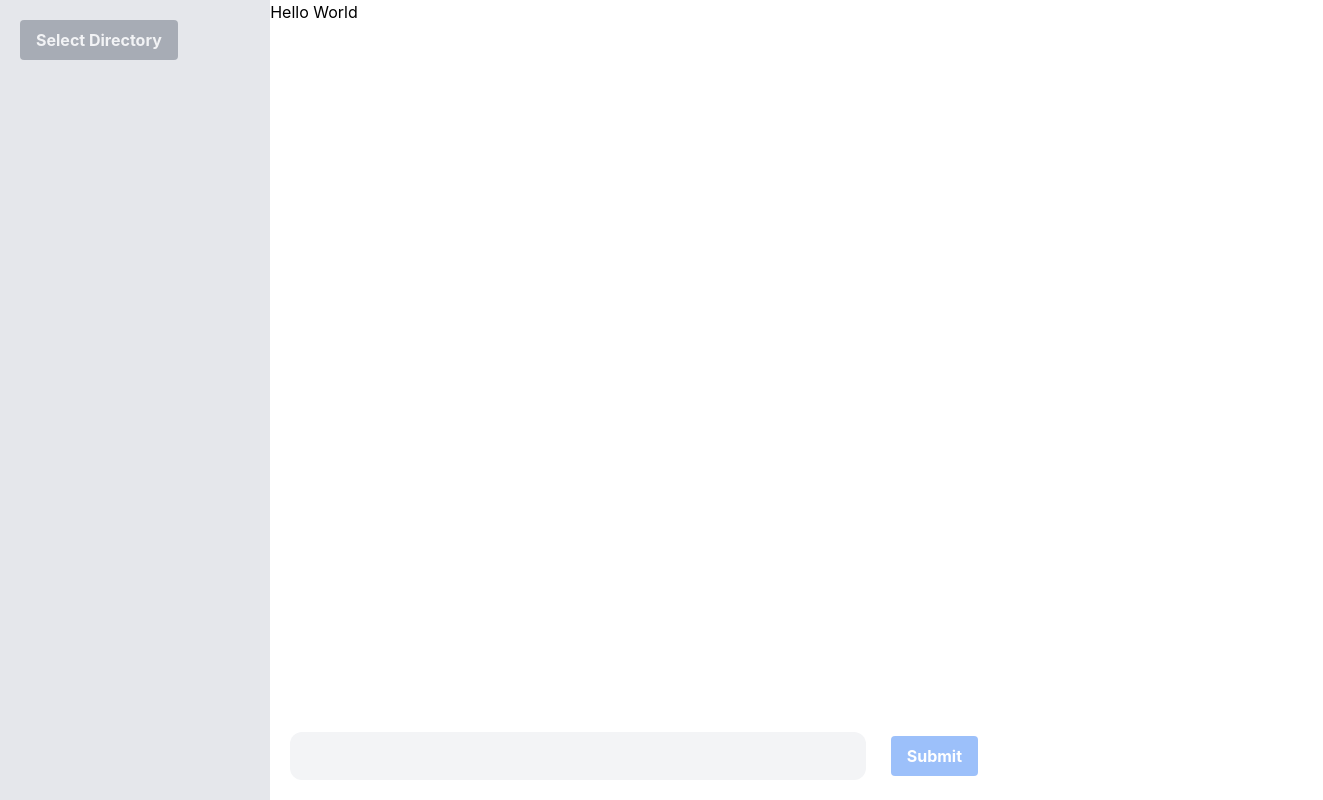
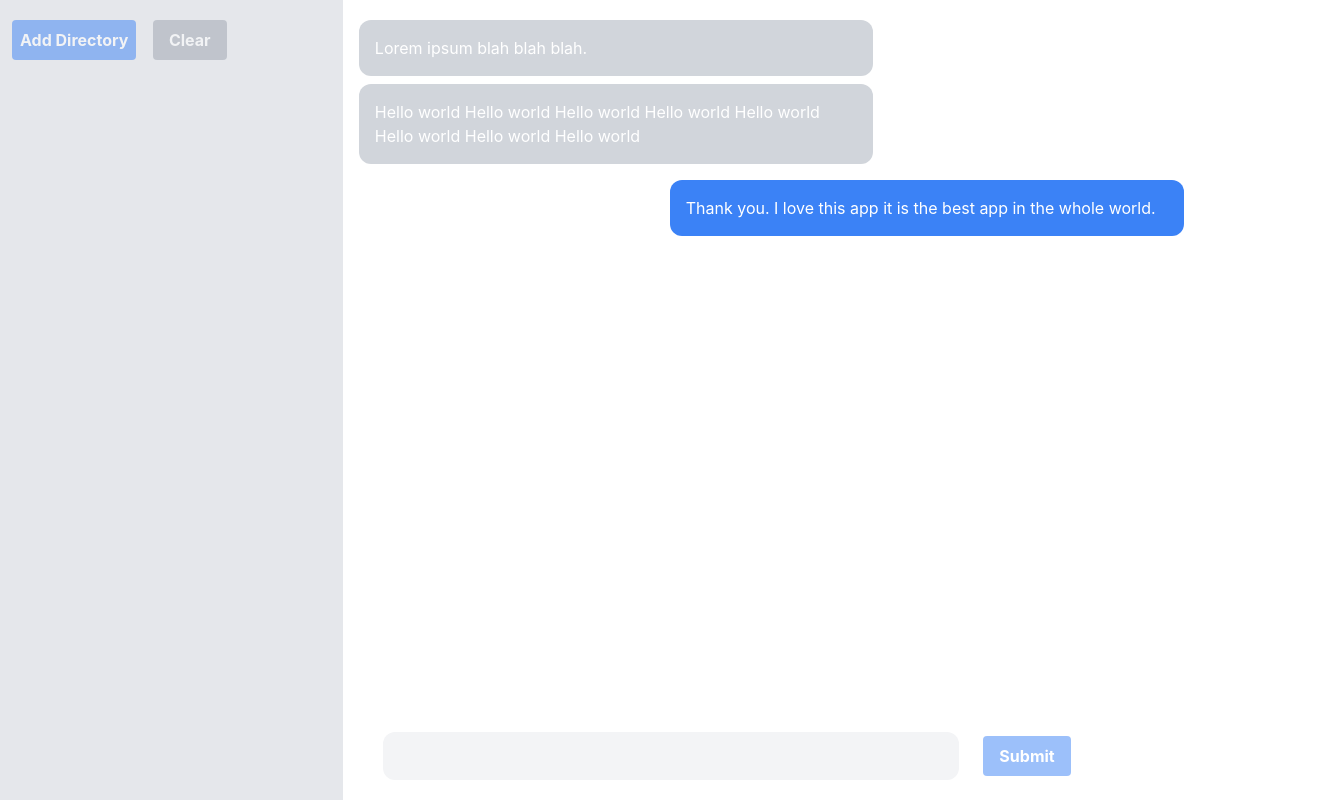
Before and after one commit to magikarp01/BrisbaneGPT, an Electron app: page frontend/src/index.html in a window 1200 px wide. Shown: the whole page, 1323 px wide, since content can reach past the window. Drawn offline with nearby package versions, Linux system fonts and the light colour scheme; no server answers.

Commit message:
Added messaging feature

```diff
--- a/frontend/src/index.html
+++ b/frontend/src/index.html
@@ -7,23 +7,52 @@
     <script src="https://cdn.tailwindcss.com"></script>
     <script defer src="render.js"></script>
   </head>
-  <body class="flex h-screen p-0">
-    <div class="bg-gray-200 w-4/5">
-      <button id="select-dir" class="bg-gray-500 text-white font-bold mx-5 mt-5 py-2 px-4 rounded opacity-50">
-        Select Directory
+  <body class="flex h-screen max-w-full p-0 overflow-hidden">
+    <!-- SIDEBAR -->
+    <div class="bg-gray-200 w-2/5">
+      <button id="select-dir" class="bg-blue-500 text-white font-bold content-center mx-3 mt-5 py-2 px-2 rounded opacity-50">
+        Add Directory
       </button>
-      <!-- Sidebar content goes here -->
+      <button id="clear-dir" class="bg-gray-400 text-white font-bold content-center mx-auto py-2 px-4 rounded opacity-50">
+        Clear
+      </button>
       <div class="m-5 text-gray-700 text-sm">
+        <!-- List of files -->
         <ul id="file-list"></ul>
       </div>
     </div>
-    <div class="flex w-full">
-      <!-- Main content goes here -->
-      <h1>Hello World</h1>
-      <div class="absolute bottom-5 justify-center w-4/5">
-        <!-- Text box -->
+
+    <!-- CHAT WINDOW -->
+    <div class="flex-auto w-full">
+      <!-- MESSAGES -->
+      <div class="mt-5 mb-16 text-white">
+
+        <!-- SINGLE MESSAGE -->
+        <div class="clearfix">
+          <div class="bg-gray-300 w-3/5 mx-4 my-2 p-4 rounded-xl">
+            Lorem ipsum blah blah blah.
+          </div>
+        </div>
+
+        <!-- SINGLE MESSAGE 2 -->
+        <div class="clearfix">
+          <div class="bg-gray-300 w-3/5 mx-4 my-2 p-4 rounded-xl clearfix">
+            Hello world Hello world Hello world Hello world Hello world Hello world Hello world Hello world
+          </div>
+        </div>
+
+        <!-- SINGLE MESSAGE 3 -->
+        <div class="clearfix">
+          <div class="bg-blue-500 float-right w-3/5 mx-4 my-2 p-4 rounded-xl clearfix">
+            Thank you. I love this app it is the best app in the whole world.
+          </div>
+        </div>
+      </div>
+
+      <!-- Inputs -->
+      <div class="absolute bottom-5 justify-center w-4/5 mx-5">
         <input class="bg-gray-100 rounded-xl w-3/5 mx-5 px-5 py-3 text-gray-700 focus:outline-none focus:shadow-outline" type="text" id="chat" />
-        <button class="bg-blue-500 text-white font-bold py-2 px-4 rounded opacity-50">
+        <button id="chat-submit" class="bg-blue-500 text-white font-bold py-2 px-4 rounded opacity-50">
           Submit
         </button>
       </div>
--- a/frontend/src/index.js
+++ b/frontend/src/index.js
@@ -23,8 +23,8 @@ if (require('electron-squirrel-startup')) {
 const createWindow = () => {
   // Create the browser window.
    mainWindow = new BrowserWindow({
-    width: 800,
-    height: 600,
+    width: 1200,
+    height: 800,
     webPreferences: {
       preload: path.join(__dirname, 'preload.js'),
       contextIsolation: false,
--- a/frontend/src/render.js
+++ b/frontend/src/render.js
@@ -1,16 +1,21 @@
 const { ipcRenderer } = require('electron');
 
 const selectDirectoryButton = document.getElementById('select-dir');
+const clearDirectoryButton = document.getElementById('clear-dir');
+const chatSubmitButton = document.getElementById('chat-submit');
+
 const fileList = document.getElementById('file-list');
 
 selectDirectoryButton.addEventListener('click', () => {
   ipcRenderer.send('open-directory-dialog');
 });
 
+clearDirectoryButton.addEventListener('click', () => {
+    const fileList = document.getElementById('file-list');
+    fileList.innerHTML = '';
+});
+
 ipcRenderer.on('selected-directory', (event, directoryPath) => {
-    // Clear the current file list
-    fileList.innerHTML = '';
-
     // Get the directory contents
     const fs = require('fs');
 
@@ -28,6 +33,7 @@ function recListFiles(path, fileList, fs){
     }else{
         const dirContents = fs.readdirSync(path);
         itemElement.textContent = `📁 ${path.split("\\").slice(-1)}`
+
         fileList.appendChild(itemElement);
         // Recursive step
         for (const item of dirContents) {
```
